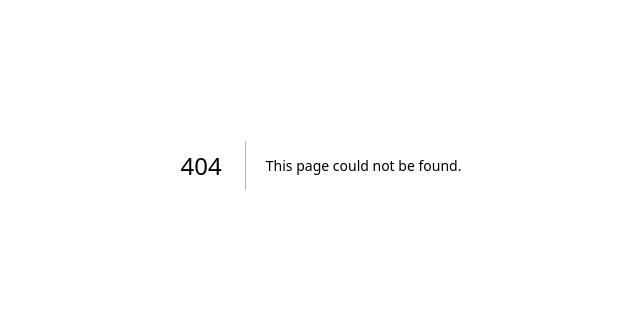
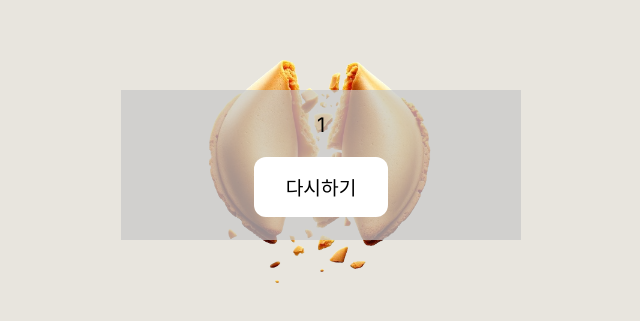
Before and after one commit to Back2TheBasic/fortune-cookie, a Next.js app: page /share/1 in a window 1280 px wide. Before the commit this address had no page. Shown: the part 235-556 px from the top of the page, without its empty margins (319-959 px from the left). Built offline with nearby package versions, Linux system fonts and the light colour scheme.

Commit message:
feat: 공유화면 추가 close #48

```diff
--- /dev/null
+++ b/src/app/share/[id]/ShareClient.tsx
@@ -0,0 +1,13 @@
+'use client';
+
+import FortuneCookieShare from '@/components/fortune-cookie-share/FortuneCookieShare';
+
+const ShareClient = () => {
+  return (
+    <div id="share-client">
+      <FortuneCookieShare />
+    </div>
+  );
+};
+
+export default ShareClient;
--- /dev/null
+++ b/src/app/share/[id]/page.tsx
@@ -0,0 +1,8 @@
+import React from 'react';
+import ShareClient from './ShareClient';
+
+const Share = () => {
+  return <ShareClient />;
+};
+
+export default Share;
--- /dev/null
+++ b/src/components/fortune-cookie-share/FortuneCookieShare.module.scss
@@ -0,0 +1,33 @@
+.container {
+  position: relative;
+  width: 100%;
+  height: 100vh;
+  margin: auto;
+  display: flex;
+  justify-content: center;
+  align-items: center;
+}
+
+.overlay {
+  position: absolute;
+  top: 50%;
+  left: 50%;
+  width: 400px;
+  height: 150px;
+  display: flex;
+  flex-direction: column;
+  justify-content: center;
+  align-items: center;
+  background-color: rgba(200, 200, 200, 0.7);
+  transform: translate(-50%, -50%);
+}
+
+.body {
+  font-size: 1.25rem;
+  text-align: center;
+  margin-bottom: 20px;
+}
+
+.footer {
+  text-align: center;
+}
--- /dev/null
+++ b/src/components/fortune-cookie-share/FortuneCookieShare.tsx
@@ -0,0 +1,36 @@
+import Button from '@/components/button/Button';
+import { useRouter, useParams } from 'next/navigation';
+import { replaceHyphensWithSpaces } from '@/utils/replace';
+import Image from 'next/image';
+import afterFortuneCookie from '@/assets/after-fortune-cookie.png';
+import style from './FortuneCookieShare.module.scss';
+
+const FortuneCookieShare = () => {
+  const router = useRouter();
+  const { id } = useParams();
+  const decodedId = decodeURIComponent(id as string);
+  const tryAgain = () => {
+    router.push('/');
+  };
+
+  return (
+    <div className={style.container}>
+      <Image
+        src={afterFortuneCookie}
+        alt="fortune cookie image"
+        width={300}
+        height={300}
+      />
+      <div className={style.overlay}>
+        <div className={style.body}>
+          <p>{replaceHyphensWithSpaces(decodedId)}</p>
+        </div>
+        <div className={style.footer}>
+          <Button onClick={tryAgain}>다시하기</Button>
+        </div>
+      </div>
+    </div>
+  );
+};
+
+export default FortuneCookieShare;
--- /dev/null
+++ b/src/utils/replace.ts
@@ -0,0 +1,7 @@
+export const replaceSpacesWithHyphens = (str: string) => {
+  return str.replace(/ /g, '-');
+};
+
+export const replaceHyphensWithSpaces = (str: string) => {
+  return str.replace(/-/g, ' ');
+};
```
